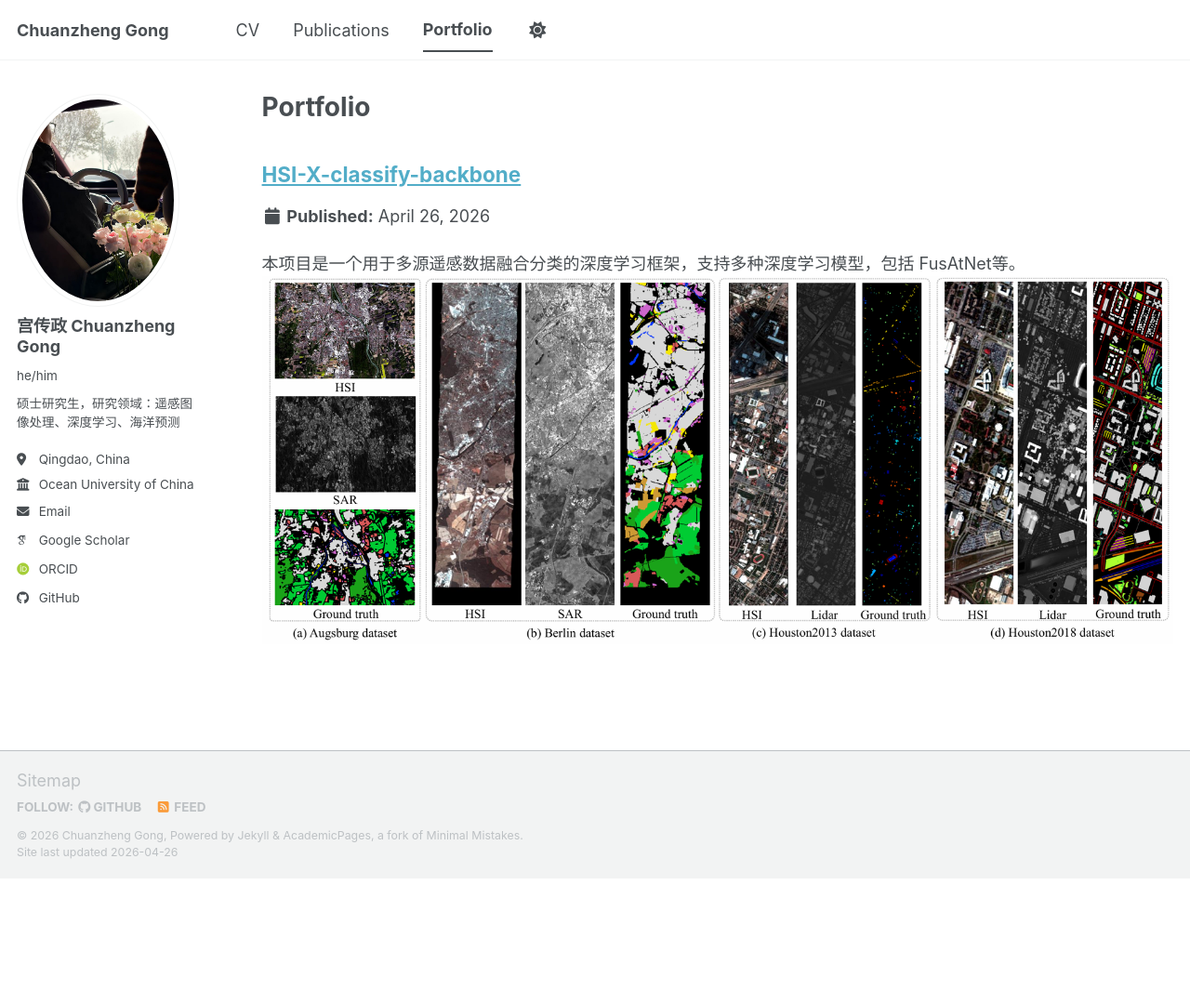
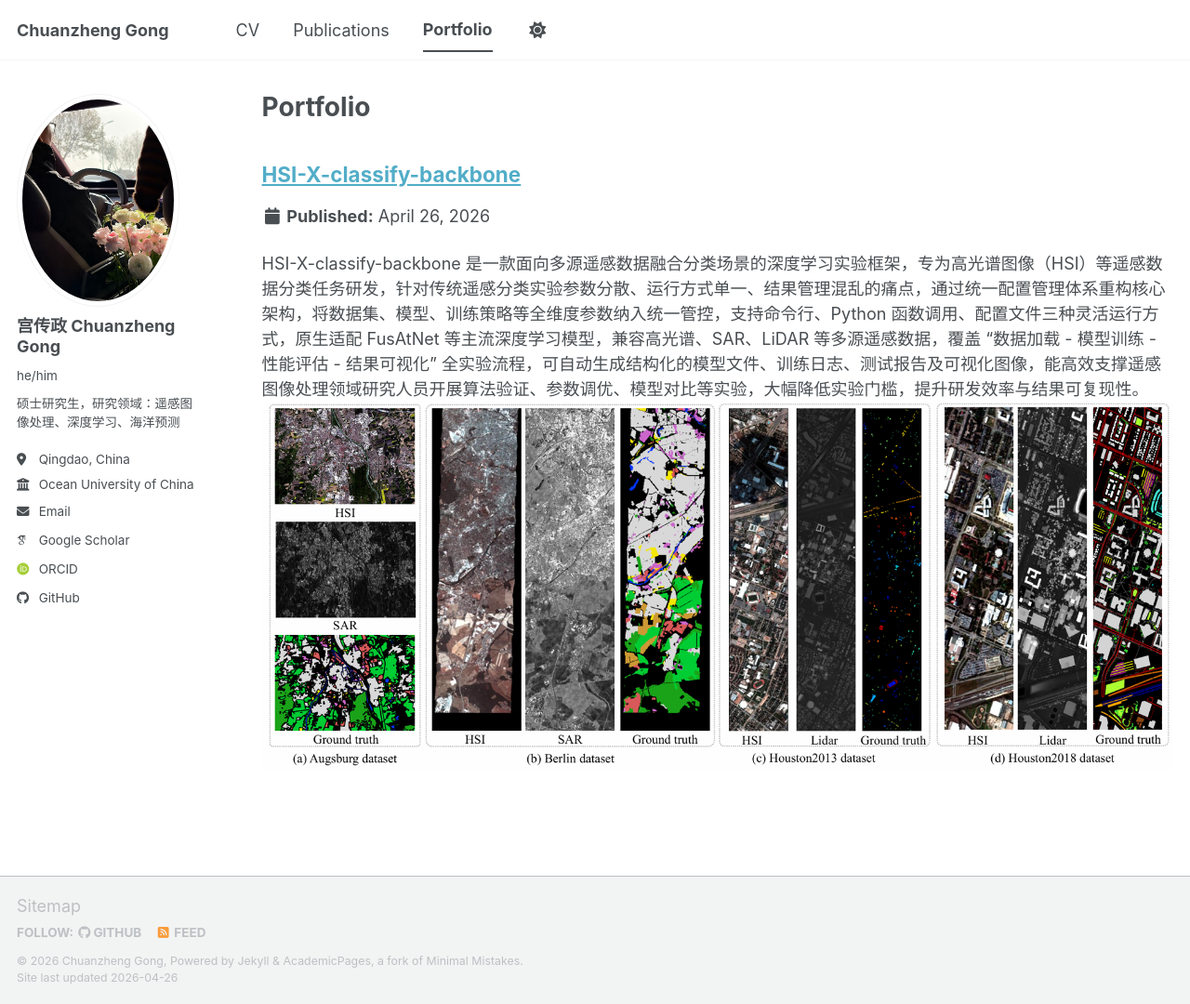
Before and after one commit to Link11001/Link11001.github.io, a Jekyll site: the page built from _pages/portfolio.html, in a window 1280 px wide and 1080 px high. Shown: the whole window at 93% size. Built offline with Jekyll 4.4.1, drawn with Linux system fonts in a browser that asks for light colours; some web fonts are replaced; a script bundle is joined from its source files by our own code; library files that are not in the unit come from our copies.

Commit message:
Update portfolio-1.md

```diff
--- a/_portfolio/portfolio-1.md
+++ b/_portfolio/portfolio-1.md
@@ -1,6 +1,6 @@
 ---
 title: "HSI-X-classify-backbone"
-excerpt: "本项目是一个用于多源遥感数据融合分类的深度学习框架，支持多种深度学习模型，包括 FusAtNet等。<br/><img src='/images/HSI-X.png'>"
+excerpt: "HSI-X-classify-backbone 是一款面向多源遥感数据融合分类场景的深度学习实验框架，专为高光谱图像（HSI）等遥感数据分类任务研发，针对传统遥感分类实验参数分散、运行方式单一、结果管理混乱的痛点，通过统一配置管理体系重构核心架构，将数据集、模型、训练策略等全维度参数纳入统一管控，支持命令行、Python 函数调用、配置文件三种灵活运行方式，原生适配 FusAtNet 等主流深度学习模型，兼容高光谱、SAR、LiDAR 等多源遥感数据，覆盖 “数据加载 - 模型训练 - 性能评估 - 结果可视化” 全实验流程，可自动生成结构化的模型文件、训练日志、测试报告及可视化图像，能高效支撑遥感图像处理领域研究人员开展算法验证、参数调优、模型对比等实验，大幅降低实验门槛，提升研发效率与结果可复现性。<br/><img src='/images/HSI-X.png'>"
 collection: portfolio
 ---
 
```
